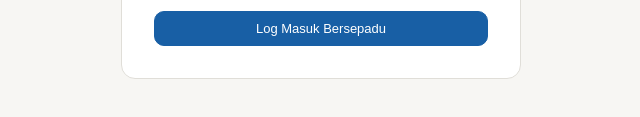
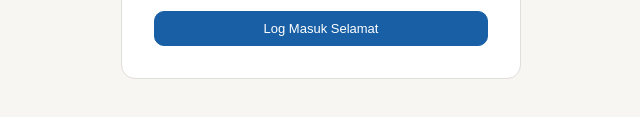
Before and after one commit to ipgm-4623-code/testbig-, a plain HTML site: page index.html in a window 1280 px wide. Shown: the part 509-626 px from the top of the page, 319-959 px from the left. Drawn offline with nearby package versions, Linux system fonts and the light colour scheme.

Commit message:
Update index.html

```diff
--- a/index.html
+++ b/index.html
@@ -179,7 +179,7 @@
     </div>
     <div id="auth-error" class="alert alert-danger hidden"><span>⚠</span><span id="auth-error-msg">Maklumat tidak sah</span></div>
     <div id="auth-loading" style="display:none; text-align:center; font-size:12px; color:var(--primary); margin:8px 0;">Menghubungkan ke server Google Sheets...</div>
-    <button class="btn btn-primary btn-block" onclick="doLogin()">Log Masuk Bersepadu</button>
+    <button class="btn btn-primary btn-block" onclick="doLogin()">Log Masuk Selamat</button>
   </div>
 </div>
 
@@ -267,7 +267,6 @@ async function doLogin() {
     currentRole = res.type;
     if (currentRole === 'pelajar') currentPelajar = res.user;
 
-    // Tarik senarai penuh data masa nyata dari Sheet Induk
     await loadAllDataFromServer();
 
     document.getElementById('screen-auth').classList.add('hidden');
```
